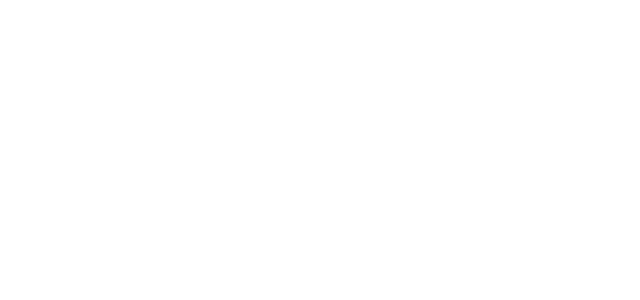
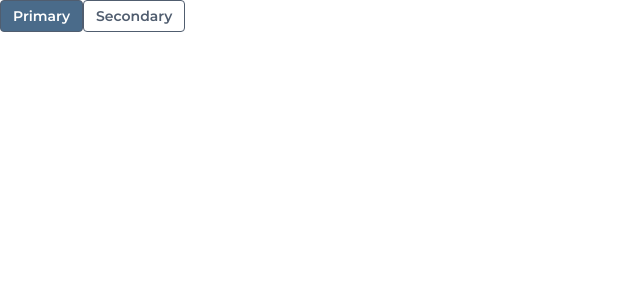
Before and after one commit to Armitage35/climber.guru, a Vue app: page / in a window 1280 px wide. Shown: the top 300 px of the page, without its empty margins (0-640 px from the left). Built offline with nearby package versions, Linux system fonts and the light colour scheme.

Commit message:
Add button component

```diff
--- a/babel.config.js
+++ b/babel.config.js
@@ -1,5 +1,3 @@
 module.exports = {
-  presets: [
-    '@vue/app'
-  ]
-}
+	presets: ['@vue/app']
+};
--- a/src/App.vue
+++ b/src/App.vue
@@ -1,12 +1,17 @@
 <template>
-	<div id="app"></div>
+	<div id="app">
+		<Button type="primary" content="primary"></Button>
+		<Button type="secondary" content="secondary"></Button>
+	</div>
 </template>
 
 <script>
 import './Master.scss';
 
+import Button from './components/Button/Button';
+
 export default {
 	name: 'app',
-	components: {},
+	components: { Button }
 };
 </script>
--- a/src/Master.scss
+++ b/src/Master.scss
@@ -1,6 +1,9 @@
 // External ressources
-@import url('https://fonts.googleapis.com/css?family=Montserrat:400,500i,700&display=swap');
+@import url('https://fonts.googleapis.com/css?family=Montserrat:400,500,600,700&display=swap');
 
 // Main files files
 @import './variables';
 @import './App.scss';
+
+// Components
+@import './components/Button/Button.scss'
--- a/src/Variables.scss
+++ b/src/Variables.scss
@@ -14,7 +14,8 @@
 
 // Font weights
 $regular: 400;
-$meidum: 500;
+$medium: 500;
+$semiBold: 600;
 $bold: 700;
 
 // Others
--- /dev/null
+++ b/src/components/Button/Button.scss
@@ -0,0 +1,33 @@
+// Local variables
+%button {
+	font-family: $bodyFont;
+	font-size: 14px;
+	font-weight: $semiBold;
+	padding: 6px 12px;
+	text-transform: capitalize;
+	border: solid 1px $weird-blue;
+	text-align: center;
+	border-radius: 4px;
+	position: relative;
+	top: 0;
+	cursor: pointer;
+	transition: top ease 0.5s;
+}
+
+%button:hover {
+	top: -2px;
+	box-shadow: $defaultShadow;
+}
+
+// Hard style
+.bttn__primary {
+	@extend %button;
+	background-color: $dark-blue;
+	color: $plain-white;
+}
+
+.bttn__secondary {
+	@extend %button;
+	background-color: $plain-white;
+	color: $weird-blue
+}
--- /dev/null
+++ b/src/components/Button/Button.vue
@@ -0,0 +1,14 @@
+<template>
+	<button type="button" :class="classResolver">{{ content }}</button>
+</template>
+
+<script>
+export default {
+	props: ['content', 'type'],
+	computed: {
+		classResolver: function() {
+			return 'bttn__' + this.type;
+		}
+	}
+};
+</script>
--- a/src/main.js
+++ b/src/main.js
@@ -4,5 +4,5 @@
 Vue.config.productionTip = false;
 
 new Vue({
-	render: h => h(App),
+	render: h => h(App)
 }).$mount('#app');
```
Also changed, not shown: .prettierrc.json.
